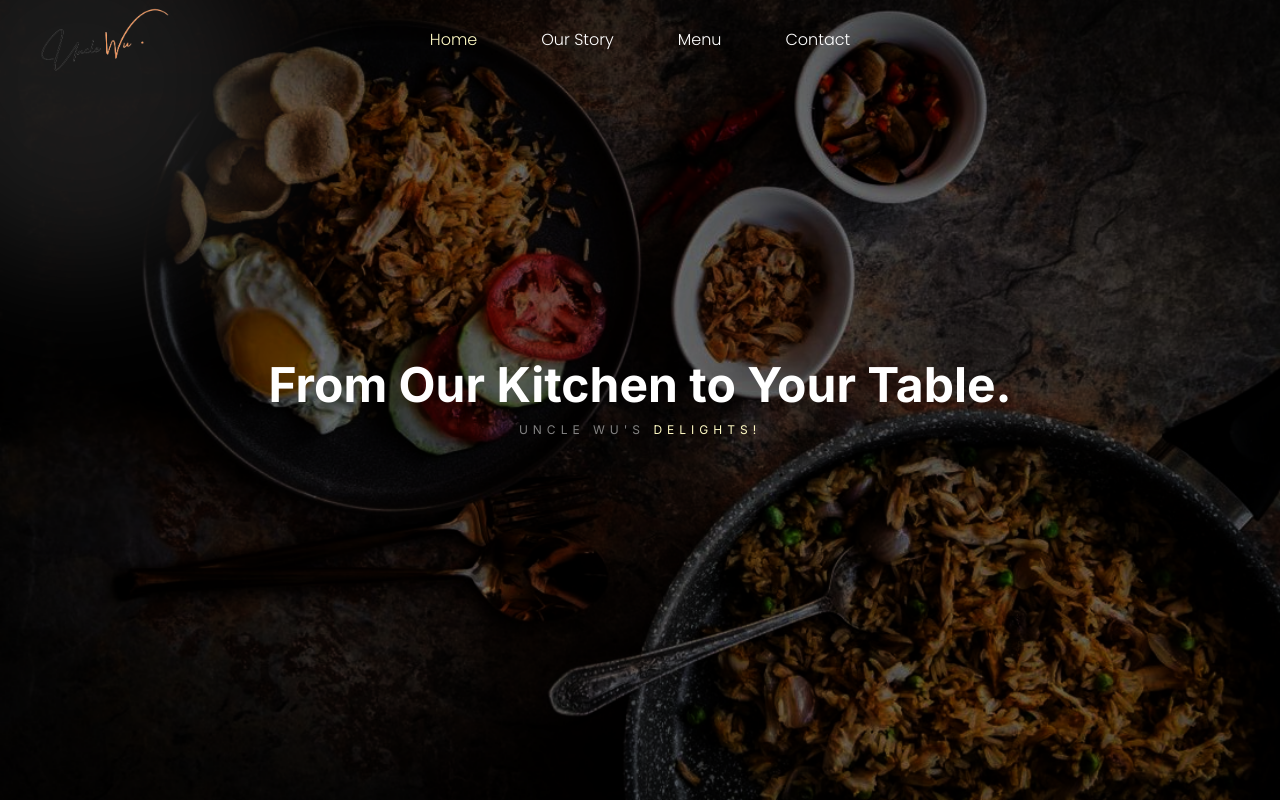
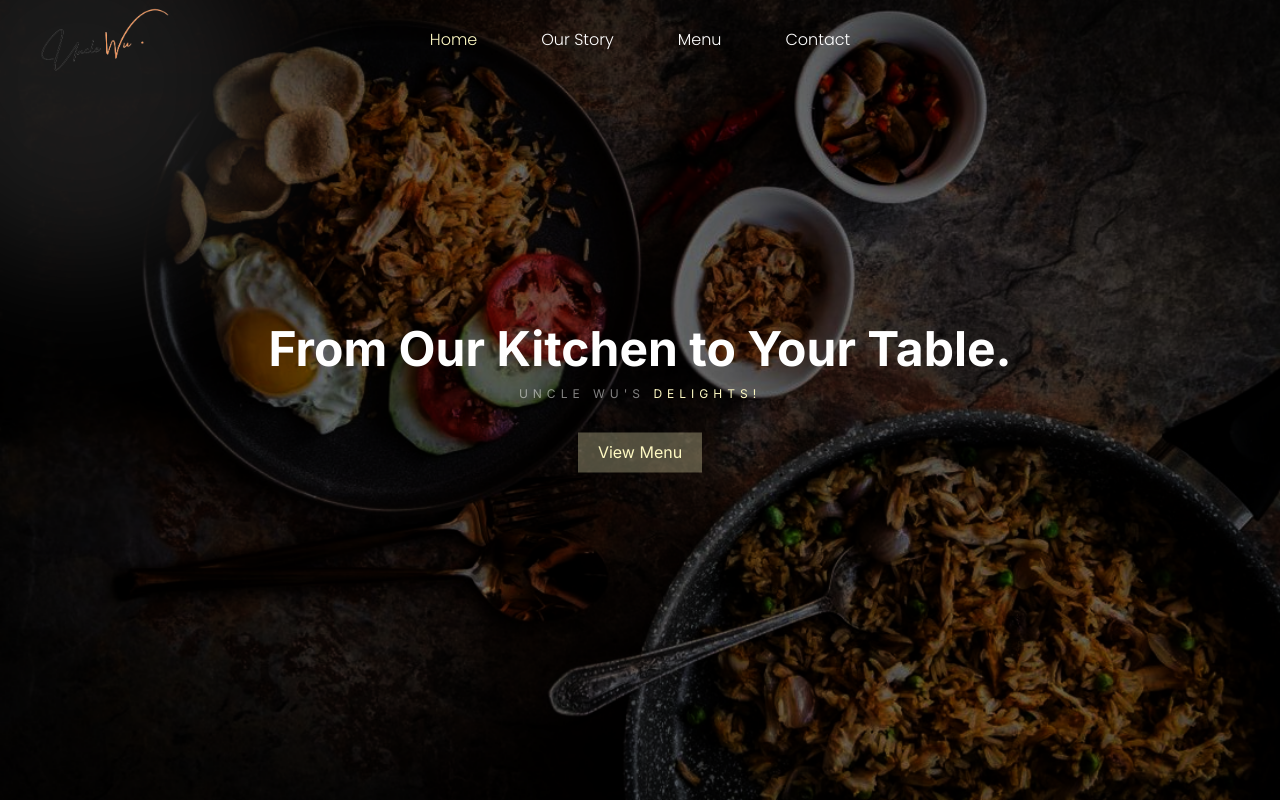
Before and after one commit to winston03/Uncle-Wu, a React (Vite) app: page / in a window 1280 px wide. Built offline with nearby package versions, Linux system fonts and the light colour scheme.

Commit message:
second commit

```diff
--- a/src/components/pages/Home.jsx
+++ b/src/components/pages/Home.jsx
@@ -2,6 +2,7 @@ import AOS from 'aos';
 import 'aos/dist/aos.css';
 import { useEffect } from 'react';
 import Header from '../utilities/Header';
+import { Link } from 'react-router-dom'
 
 const HomePage = () => {
 
@@ -9,6 +10,8 @@ const HomePage = () => {
     useEffect(() => {
         AOS.init({ duration: 2000 });
     }, []);
+
+
 
 
     return (
@@ -19,6 +22,9 @@ const HomePage = () => {
                 <div className="flex flex-col gap-3 justify-center items-center">
                     <p data-aos="fade-in" data-aos-once="true" className="text-white font-bold text-5xl">From Our Kitchen to Your Table.</p>
                     <p data-aos="fade-in" data-aos-once="true" data-aos-delay="1000" data-aos-duration="1000" className="tracking-[5px] text-[12px] text-white/50 font-normal uppercase">uncle wu's <span className="text-yellow-100">delights!</span></p>
+                    <Link data-aos="fade-in" data-aos-once="true" data-aos-delay="1000" data-aos-duration="1000" to={'/menu'} className='animate-float hover:bg-yellow-100/40 bg-yellow-100/30 border-none border outline-none block text-yellow-100 font-normal py-2 px-5 mt-5'>
+                        View Menu
+                    </Link>
 
                 </div>
             </div>
--- a/tailwind.config.js
+++ b/tailwind.config.js
@@ -6,6 +6,15 @@ export default {
   ],
   theme: {
     extend: {
+      animation: {
+        float: 'float 3s ease-in-out infinite',
+      },
+      keyframes: {
+        float: {
+          '0%, 100%': { transform: 'translateY(0)' },
+          '50%': { transform: 'translateY(-10px)' },
+        },
+      },
       backgroundImage: {
         'homebg': "url('./assets/image/nasgor.png')",
       },
```
